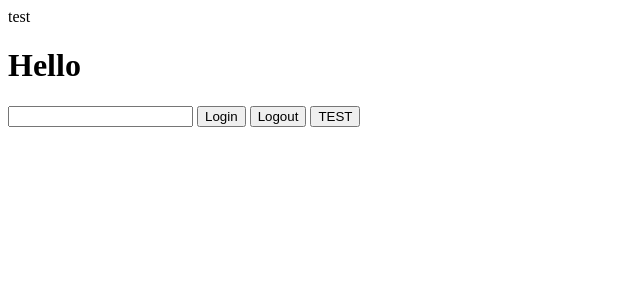
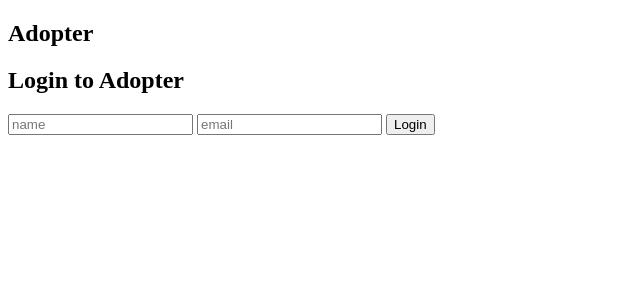
Before and after one commit to danjzych/fetch-frontend-takehome, a SvelteKit app: page / in a window 1280 px wide. Shown: the top 300 px of the page, without its empty margins (0-640 px from the left). Built offline with nearby package versions, Linux system fonts and the light colour scheme.

Commit message:
Added login form functionality

```diff
--- a/src/api.ts
+++ b/src/api.ts
@@ -1,4 +1,6 @@
 "use strict";
+
+import type { Login } from "./interfaces";
 
 const BASE_URL = "https://frontend-take-home-service.fetch.com";
 
@@ -7,8 +9,6 @@ const BASE_URL = "https://frontend-take-home-service.fetch.com";
  * API, referred to as "AdopterAPI" throughout.
  */
 class AdopterAPI {
-
-  static token = "";
 
   /** Generic method for making API requests and catching/throwing errors */
   // static async request(endpoint: string, data = {}, method = "GET") {
@@ -32,28 +32,54 @@ class AdopterAPI {
   //   return await resp.json();
   // }
 
+  /** Generic method for making API requests and catching/throwing errors */
+  static async request(endpoint: string, data = {}, method= "GET") {
+    const url = new URL(`${BASE_URL}/${endpoint}`);
+    const headers = {
+      "content-type": "application/json",
+    }
 
-  static async login(body): Promise<number>{
-    const response = await fetch(`${BASE_URL}/auth/login`, {
-      method: "POST",
-      body: JSON.stringify(body),
-      credentials: "include",
-      headers: {
-        "content-type": "application/json"
-      }
-    })
+    url.search = method === "GET" ? new URLSearchParams(data).toString() : "";
 
-    return response.status;
+    const body = method !== "GET" ? JSON.stringify(data) : undefined;
+
+    const resp = await fetch(url, { method, body, headers, credentials: "include" });
+
+    if (!resp.ok) {
+      console.error("API Error:", resp.statusText, resp.status);
+      const error = await resp.text();
+      console.log(error)
+      throw new Error(error);
+    }
+
+    return await resp;
+
   }
 
+  /** Login to Adopter */
+  static async login(body: Login) {
+    // const response = await fetch(`${BASE_URL}/auth/login`, {
+    //   method: "POST",
+    //   body: JSON.stringify(body),
+    //   credentials: "include",
+    //   headers: {
+    //     "content-type": "application/json"
+    //   }
+    // })
+    await this.request('auth/login', body, "POST");
+  }
+
+  /** Logout of Adopter */
   static async logout() {
-    const response = await fetch(`${BASE_URL}/auth/logout`, {
+    await fetch(`${BASE_URL}/auth/logout`, {
       method: "POST",
       credentials: "include",
     });
-    return response;
+
+    await this.request("auth/logout", {}, "POST");
   }
 
+  /** Get all possible breed */
   static async getBreeds() {
     const response = await fetch(`${BASE_URL}/dogs/breeds`, {
       method: "GET",
@@ -62,6 +88,36 @@ class AdopterAPI {
 
     return response.json();
   }
+
+  /** Get all dogs that meet search params */
+  static async searchDogs() {
+    const response = await fetch(`BASE_URL/dogs/search`, {
+      method: "GET",
+      credentials: "include"
+    });
+
+    return response;
+  }
+
+  /** Get dogs from Adopter, based on dog IDs */
+  static async getDogs() {
+
+  }
+
+  /** Get matched dog for adoption */
+  static async getMatch() {
+
+  }
+
+  /** Get location objects for zip codes */
+  static async getLocations() {
+
+  }
+
+  /**  */
+  static async searchLocations() {
+
+  }
 }
 
 export default AdopterAPI;
--- a/src/routes/+layout.svelte
+++ b/src/routes/+layout.svelte
@@ -1,5 +1,5 @@
 <nav>
-    test
+    <h1>Adopter</h1>
 </nav>
 
 <slot />
--- a/src/routes/+page.svelte
+++ b/src/routes/+page.svelte
@@ -1,30 +1,31 @@
 <script lang="ts">
-    import { onMount } from "svelte";
-	import AdopterAPI from "../api";
+    import { goto } from "$app/navigation";
+    import AdopterAPI from "../api";
 
-    let name: string = "";
-
-    function login() {
-        AdopterAPI.login({
-            name: "testuser",
-            email: "test@gmail.com"
-        })
+    let formData = {
+        name: "",
+        email: ""
     }
 
-    function logout() {
-        AdopterAPI.logout();
-    }
+    let error = false;
 
-
-    async function handleBreedClick(evt: MouseEvent) {
-        const response = await AdopterAPI.getBreeds();
-
-        console.log(response)
+    /** Login */
+    async function login() {
+        try {
+            await AdopterAPI.login(formData);
+            goto("/search", {replaceState: true});
+        } catch (err) {
+            error = true;
+        }
     }
 </script>
 
-<h1>Hello {name}</h1>
-<input bind:value={name}/>
-<button on:click={login}>Login</button>
-<button on:click={logout}>Logout</button>
-<button on:click={handleBreedClick}> TEST </button>
+<form on:submit|preventDefault={login}>
+    <h2>Login to Adopter</h2>
+    <input placeholder="name" bind:value={formData.name} />
+    <input placeholder="email" bind:value={formData.email} />
+    {#if error}
+        <p>Invalid Credentials, try again.</p>
+    {/if}
+    <button>Login</button>
+</form>
--- /dev/null
+++ b/src/routes/search/+page.svelte
@@ -0,0 +1 @@
+<h2>Search for Dogs</h2>
--- /dev/null
+++ b/src/stores.ts
@@ -0,0 +1 @@
+import { writable } from 'svelte/store';
```
Also changed, not shown: src/interfaces.ts (+12 -0 lines), 1 other file (tests, documents, lock files or other folders).
